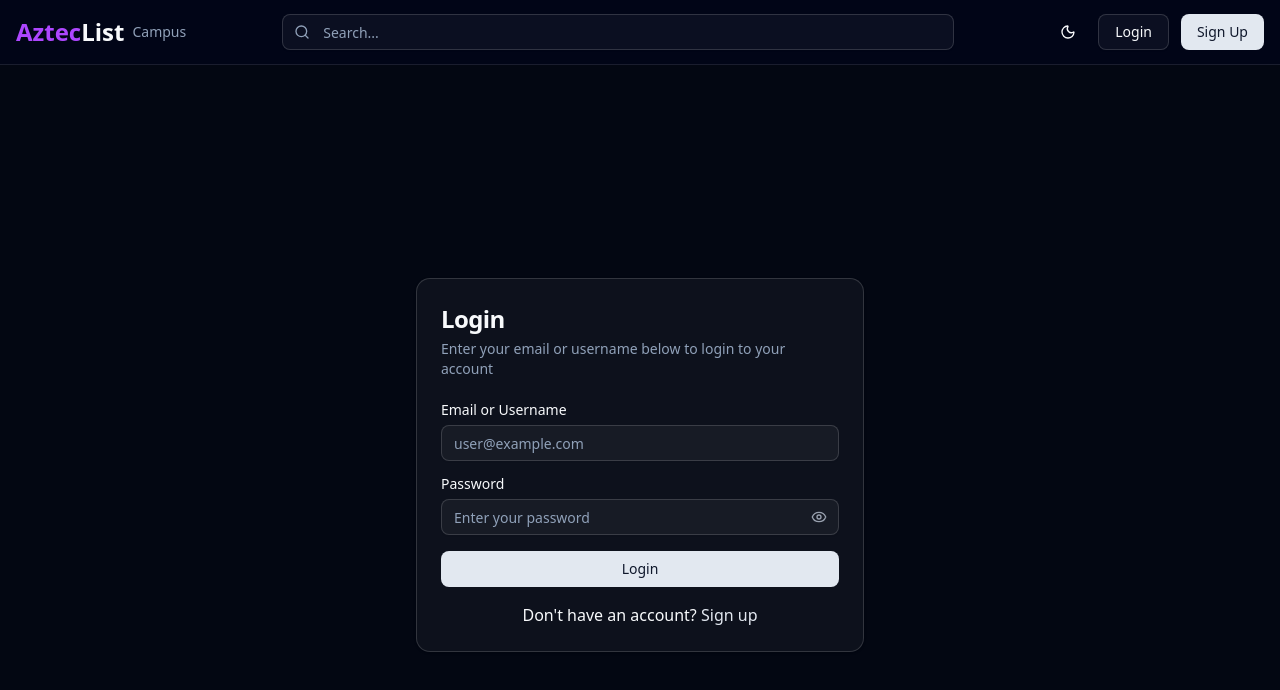
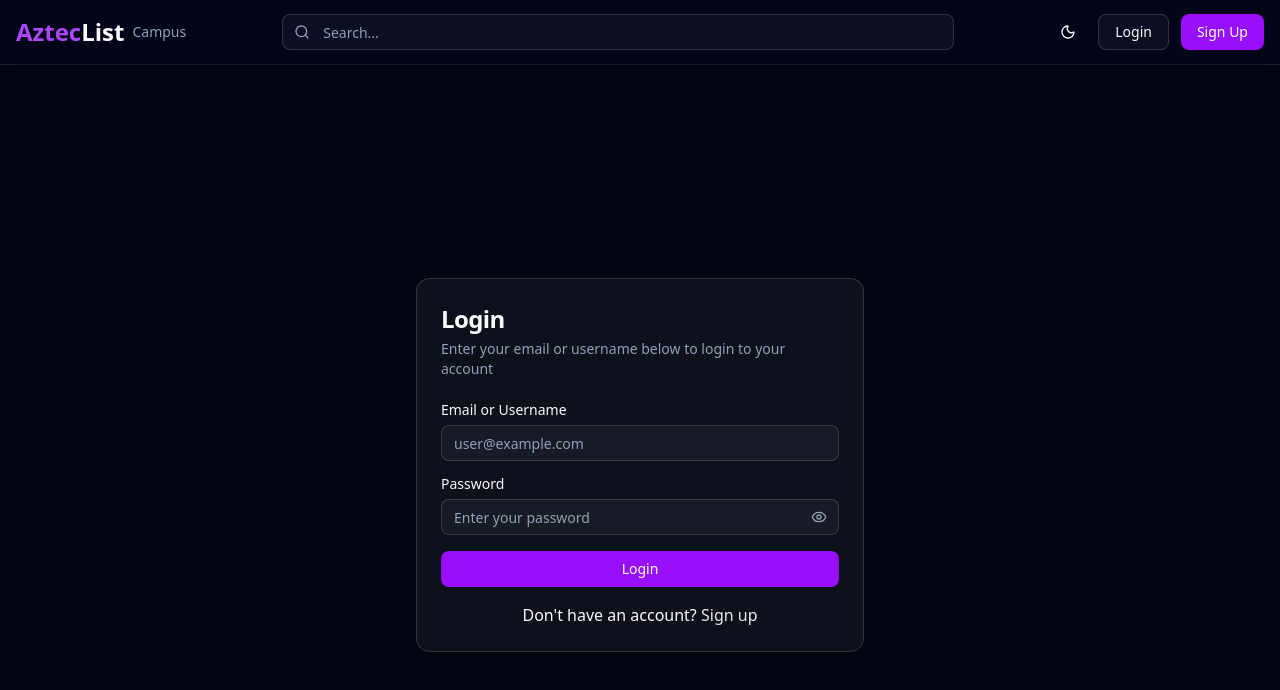
Before and after one commit to SDSU-CompE-561-Fall-2025/aztec-list, a Next.js app in the folder frontend/: page /login in a window 1280 px wide. Shown: the top 690 px of the page. Built offline with nearby package versions, Linux system fonts and the light colour scheme; no server answers.

Commit message:
change button colors to purple to match overall design style

```diff
--- a/frontend/src/app/login/page.tsx
+++ b/frontend/src/app/login/page.tsx
@@ -107,7 +107,11 @@ function LoginForm() {
               </div>
             )}
 
-            <Button type="submit" className="w-full" disabled={isLoading}>
+            <Button
+              type="submit"
+              className="w-full bg-purple-600 text-white hover:bg-purple-700"
+              disabled={isLoading}
+            >
               {isLoading ? (
                 <span className="flex items-center gap-2">
                   <span className="h-4 w-4 animate-spin rounded-full border-2 border-current border-t-transparent" />
--- a/frontend/src/app/signup/page.tsx
+++ b/frontend/src/app/signup/page.tsx
@@ -231,7 +231,11 @@ export default function SignupPage() {
               </div>
             )}
 
-            <Button type="submit" className="w-full text-lg" disabled={isLoading}>
+            <Button
+              type="submit"
+              className="w-full text-lg bg-purple-600 text-white hover:bg-purple-700"
+              disabled={isLoading}
+            >
               {isLoading ? (
                 <span className="flex items-center gap-2">
                   <span className="h-4 w-4 animate-spin rounded-full border-2 border-current border-t-transparent" />
--- a/frontend/src/components/custom/header.tsx
+++ b/frontend/src/components/custom/header.tsx
@@ -100,7 +100,7 @@ export function Header() {
               <Button variant="outline" asChild>
                 <Link href="/login">Login</Link>
               </Button>
-              <Button asChild>
+              <Button asChild className="bg-purple-600 text-white hover:bg-purple-700">
                 <Link href="/signup">Sign Up</Link>
               </Button>
             </>
```
